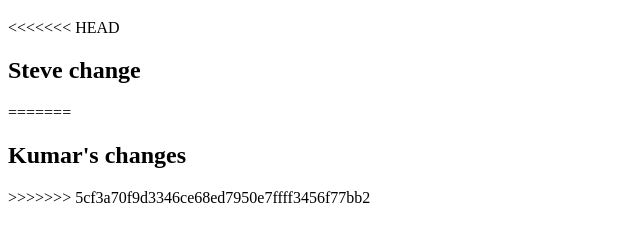
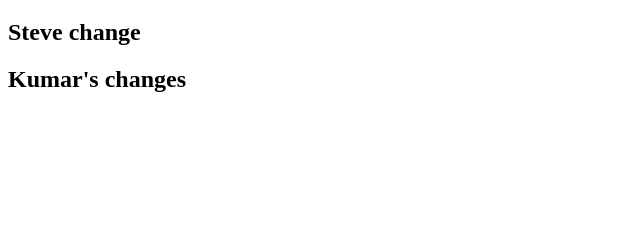
Before and after one commit to cumareshan27/Project1, a plain HTML site: page index.html in a window 1280 px wide. Shown: the part 61-302 px from the top of the page, without its empty margins (0-640 px from the left). Drawn offline with Linux system fonts and the light colour scheme.

Commit message:
merge again

```diff
--- a/index.html
+++ b/index.html
@@ -8,13 +8,11 @@
 </head>
 <body>
     <h1>#OneManWolfPack first Project </h1>
-<<<<<<< HEAD
 
     <h2>Steve change</h2>
 
 
-=======
     <h2>Kumar's changes </h2>
->>>>>>> 5cf3a70f9d3346ce68ed7950e7ffff3456f77bb2
+
 </body>
 </html>
```
